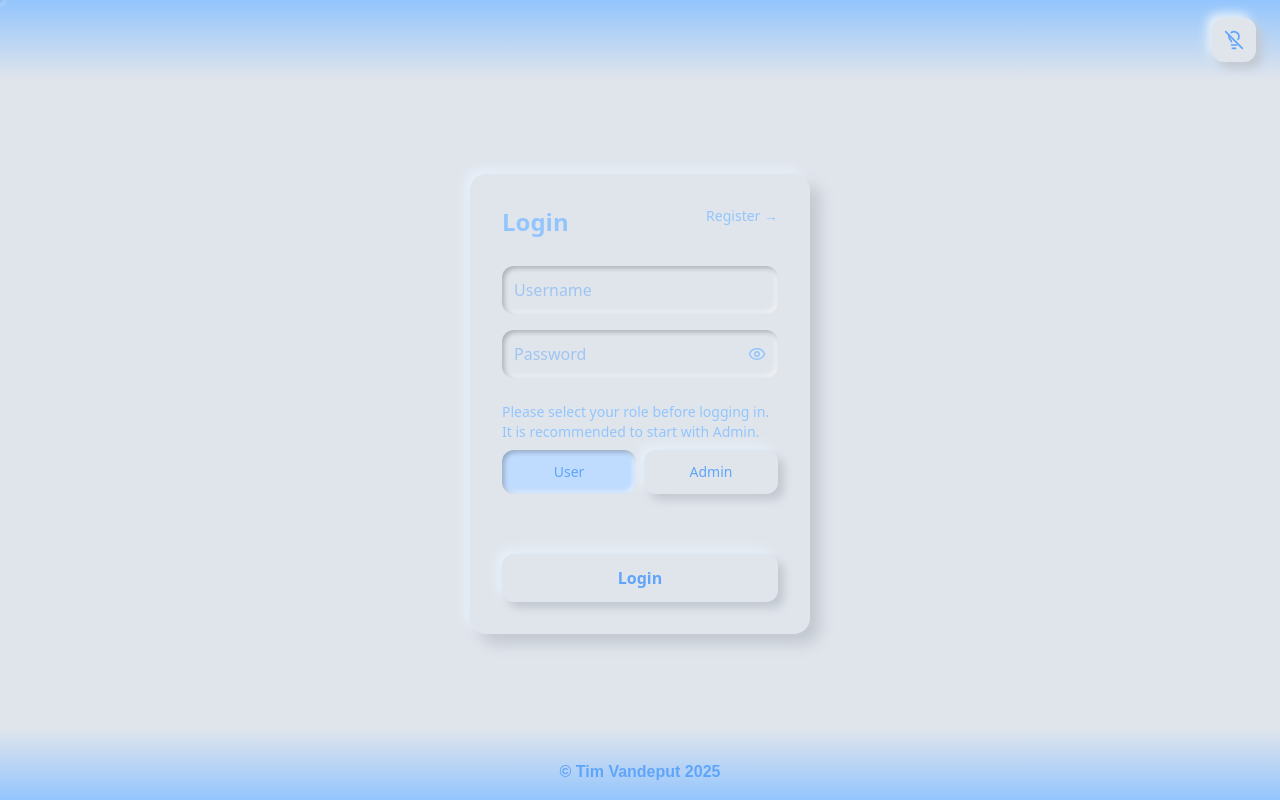
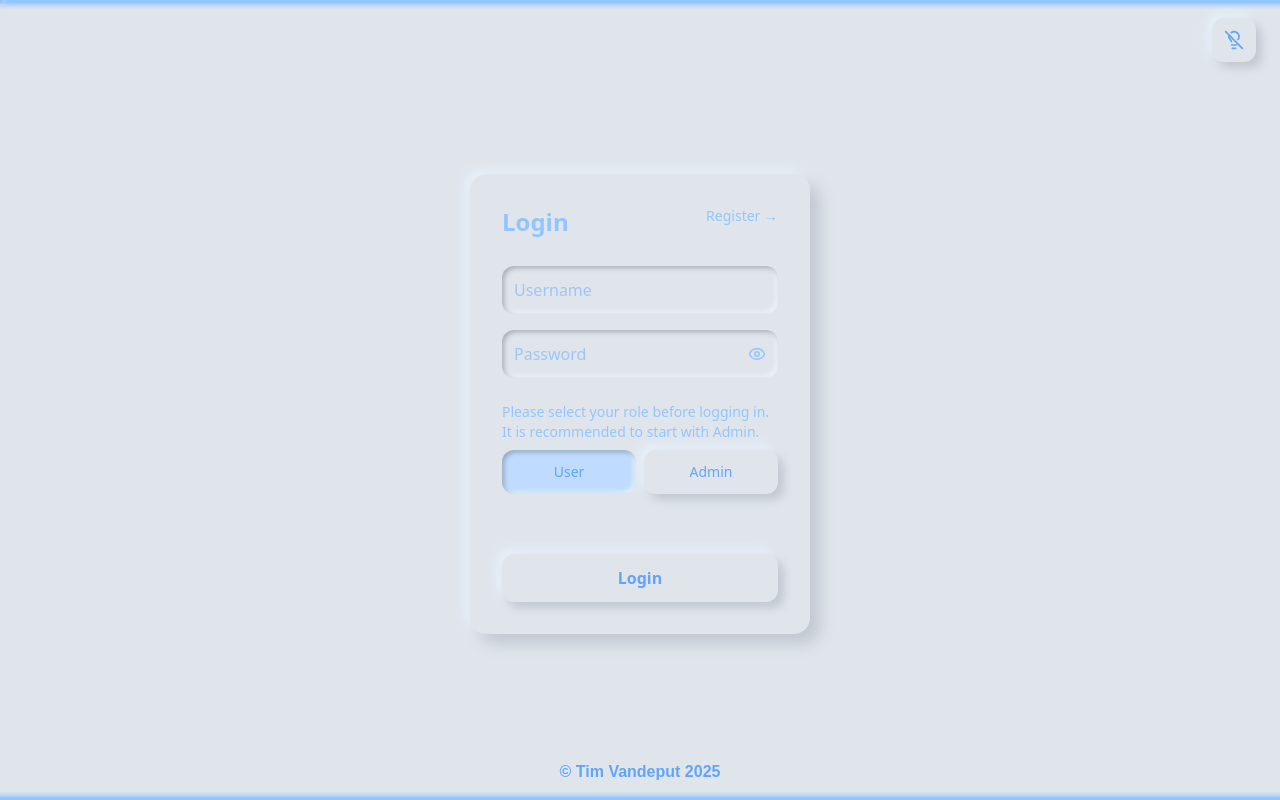
Before and after one commit to TimVandeput/Portfolio_Stock_Simulator, a Next.js app in the folder demo_frontend/: page /login in a window 1280 px wide. Built offline with nearby package versions, Linux system fonts and the light colour scheme; no server answers.

Commit message:
style: enhance neumorphic button styles in navigation components

```diff
--- a/demo_frontend/src/app/globals.css
+++ b/demo_frontend/src/app/globals.css
@@ -10,8 +10,22 @@
   --border-color: #c2c8d0;
 
   /* Gradients */
-  --gradient-header: linear-gradient(to bottom, #93c5fd, #e0e5ec);
-  --gradient-footer: linear-gradient(to top, #93c5fd, #e0e5ec);
+  --gradient-header: linear-gradient(
+    to bottom,
+    #93c5fd 0%,
+    #93c5fd 3%,
+    rgba(147, 197, 253, 0.5) 6%,
+    #e0e5ec 12%,
+    #e0e5ec 100%
+  );
+  --gradient-footer: linear-gradient(
+    to top,
+    #93c5fd 0%,
+    #93c5fd 3%,
+    rgba(147, 197, 253, 0.5) 6%,
+    #e0e5ec 12%,
+    #e0e5ec 100%
+  );
 
   /* Neumorphic shadows */
   --shadow-neu: 6px 6px 10px #c2c8d0, -5px -5px 10px #e6f0fa;
@@ -53,8 +67,22 @@
   --border-color: #363a4c;
 
   /* Gradients */
-  --gradient-header: linear-gradient(to bottom, #7c3aed, #2a2d3a);
-  --gradient-footer: linear-gradient(to top, #7c3aed, #2a2d3a);
+  --gradient-header: linear-gradient(
+    to bottom,
+    #7c3aed 0%,
+    #7c3aed 3%,
+    rgba(124, 58, 237, 0.5) 6%,
+    #2a2d3a 12%,
+    #2a2d3a 100%
+  );
+  --gradient-footer: linear-gradient(
+    to top,
+    #7c3aed 0%,
+    #7c3aed 3%,
+    rgba(124, 58, 237, 0.5) 6%,
+    #2a2d3a 12%,
+    #2a2d3a 100%
+  );
 
   /* Neumorphic shadows */
   --shadow-neu: 6px 6px 10px #1e2028, -5px -5px 10px #363a4c;
@@ -94,6 +122,23 @@ body {
 
 /* Utility classes for common patterns */
 .neu-button {
+  /* Neumorphic button style for nav buttons */
+  .neumorphic-button {
+    background: var(--btn-bg);
+    color: var(--btn-text);
+    box-shadow: var(--shadow-neu);
+    border-radius: 0.75rem;
+    font-weight: bold;
+    transition: all 0.15s ease;
+  }
+  .neumorphic-button:hover {
+    background: var(--btn-hover);
+    box-shadow: var(--shadow-neu-hover);
+  }
+  .neumorphic-button:active {
+    box-shadow: var(--shadow-neu-inset);
+    transform: translateY(0.125rem);
+  }
   background: var(--btn-bg);
   color: var(--btn-text);
   box-shadow: var(--shadow-neu);
--- a/demo_frontend/src/components/navigation/DesktopNav.tsx
+++ b/demo_frontend/src/components/navigation/DesktopNav.tsx
@@ -39,7 +39,7 @@ export default function DesktopNav({
           <button
             data-eq
             style={maxBtnWidth ? { width: `${maxBtnWidth}px` } : undefined}
-            className="neu-button p-3 rounded-xl font-bold"
+            className="neu-button neumorphic-button p-3 rounded-xl font-bold"
           >
             {item.name}
           </button>
--- a/demo_frontend/src/components/navigation/MobileDrawer.tsx
+++ b/demo_frontend/src/components/navigation/MobileDrawer.tsx
@@ -102,7 +102,7 @@ export default function MobileDrawer({
               onClick={onClose}
               className="no-underline"
             >
-              <span className="neu-button block p-3 rounded-xl font-bold text-center">
+              <span className="neu-button neumorphic-button block p-3 rounded-xl font-bold text-center">
                 {item.name}
               </span>
             </Link>
```
